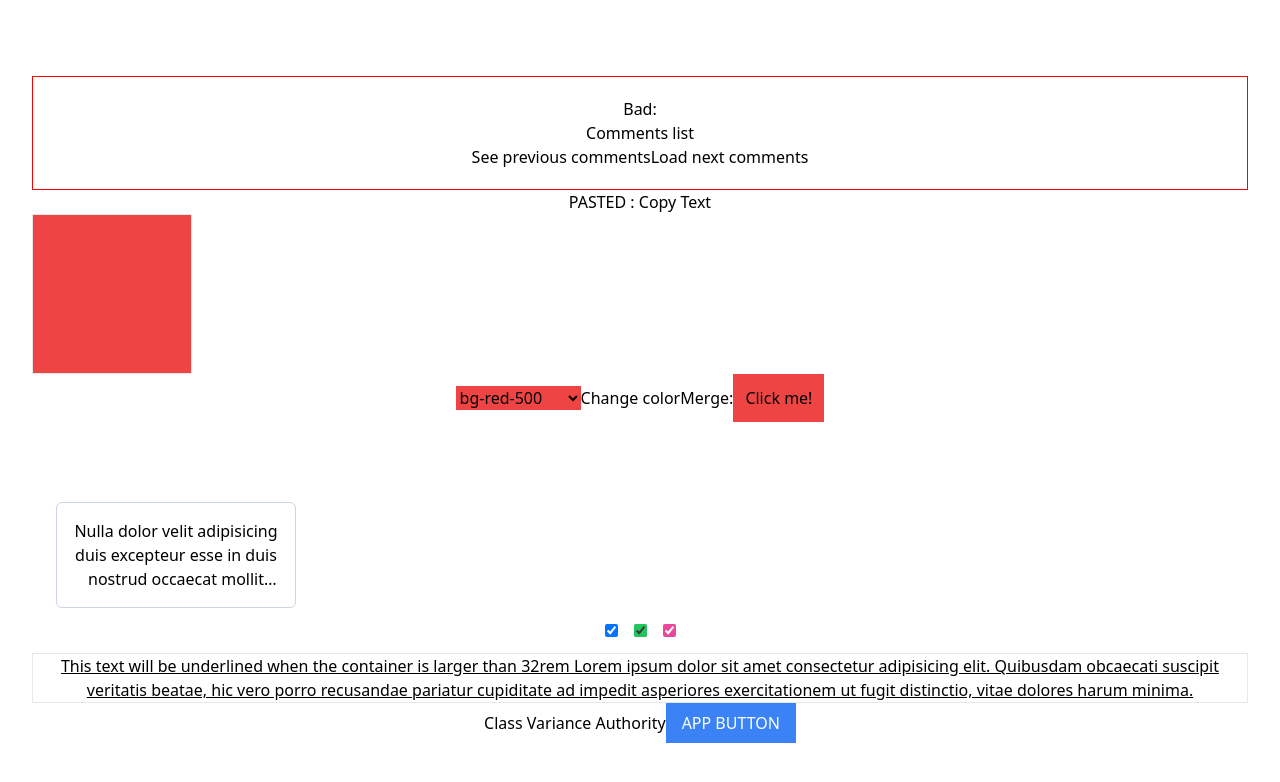
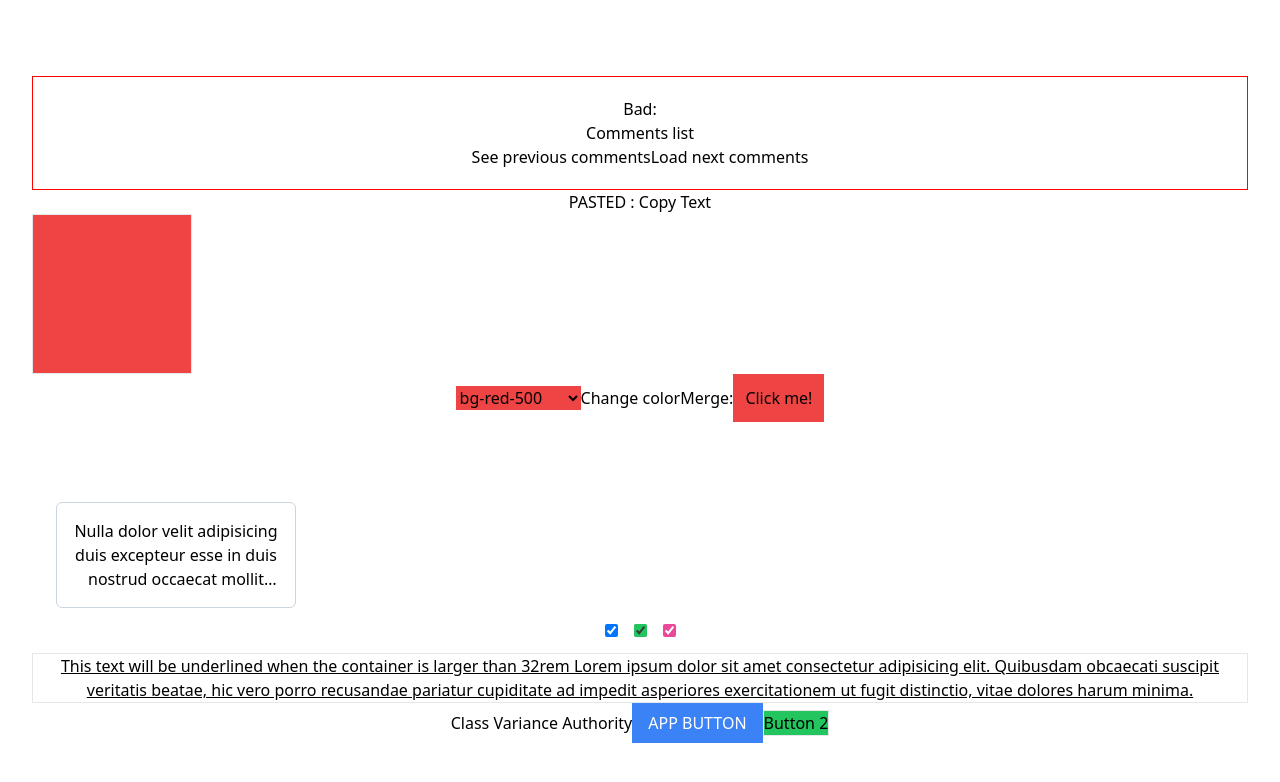
Before and after one commit to amaben2020/react-ts-components, a React (Vite) app: page / in a window 1280 px wide. Shown: the top 782 px of the page. Built offline with nearby package versions, Linux system fonts and the light colour scheme.

Commit message:
adding cva

```diff
--- a/src/App.tsx
+++ b/src/App.tsx
@@ -4,6 +4,7 @@ import Debounce from "./components/debounce";
 import { useDebounce } from "./components/debounce/hook/useDebounce";
 import { Comments } from "./components/reusability/bad/comments";
 import { Button } from "./styles/tailwind/button";
+import Button2 from "./styles/tailwind/button/button2";
 import ContainerQueries from "./styles/tailwind/container-queries";
 import { Works } from "./styles/tailwind/dynamic-u-c/Works";
 import InputUnstyleable from "./styles/tailwind/input";
@@ -61,6 +62,7 @@ function App() {
           <Button intent="primary" size="medium">
             App Button
           </Button>
+          <Button2 text="Button 2" className="bg-green-500 border" />
         </div>
       </div>
     </>
```
